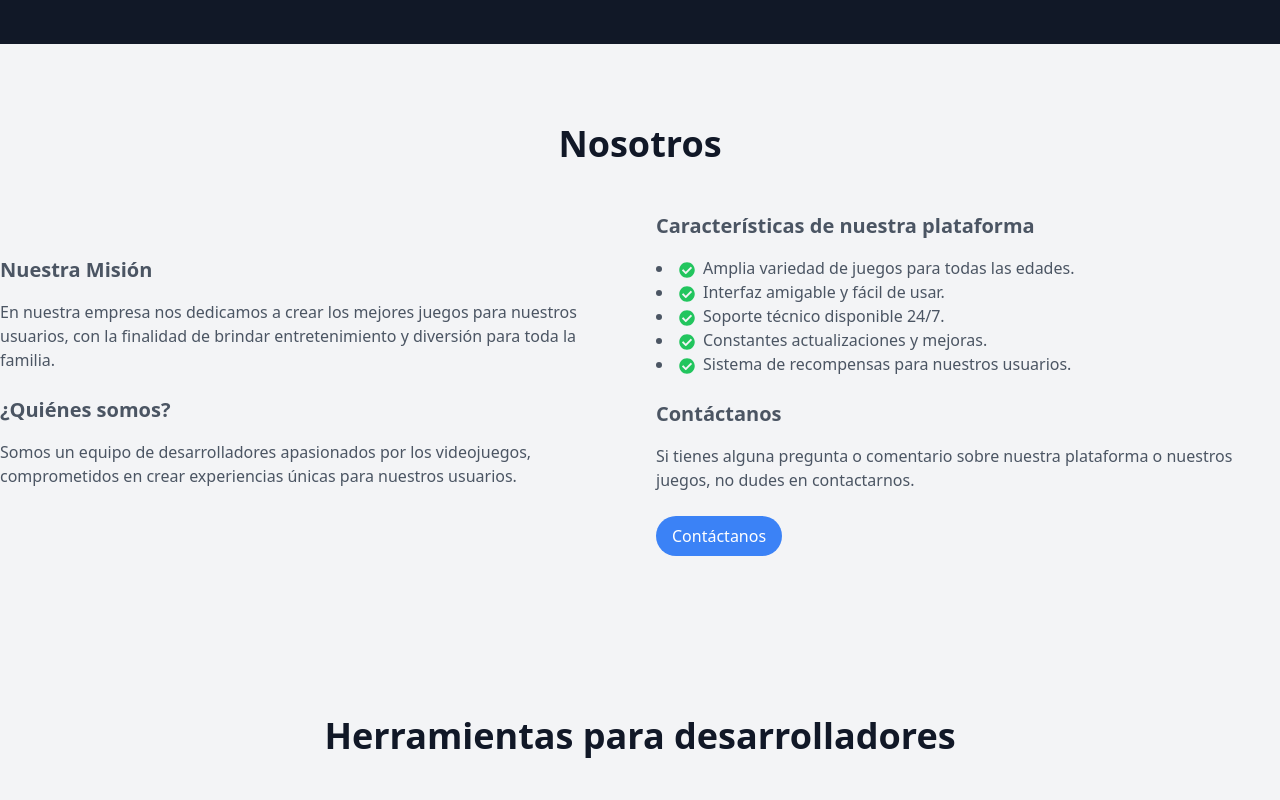
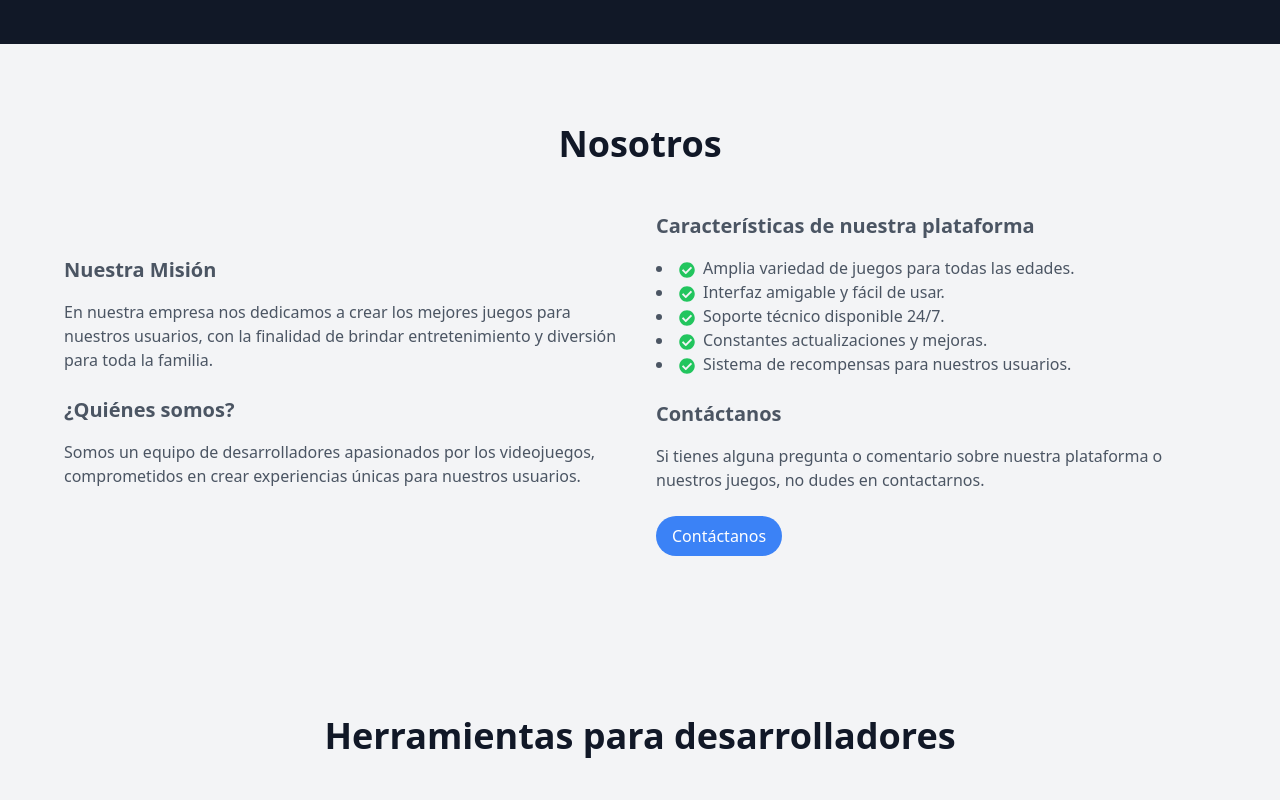
Before and after one commit to bastianalzate/landing-games, a Next.js app: page / in a window 1280 px wide. Shown: the part 1400-2200 px from the top of the page. Built offline with nearby package versions, Linux system fonts and the light colour scheme; grey boxes are pictures that could not be loaded.

Commit message:
reorganice sizes in widths

```diff
--- a/src/components/AboutSection.js
+++ b/src/components/AboutSection.js
@@ -4,7 +4,7 @@ import { FaCheckCircle } from "react-icons/fa";
 const AboutSection = () => {
   return (
     <section id="about-section" className="py-8 md:py-20 bg-gray-100">
-      <div className="container mx-auto px-4 md:px-0">
+      <div className="container w-90 max-w-screen-xl mx-auto px-4 md:px-0">
         <h2 className="text-4xl font-bold text-center text-gray-900 mb-12">Nosotros</h2>
         <div className="flex flex-wrap items-center -mx-4">
           <div className="w-full md:w-1/2 px-4 mb-8 md:mb-0">
--- a/src/components/Footer.js
+++ b/src/components/Footer.js
@@ -13,7 +13,7 @@ const Footer = () => {
   return (
     <footer className="bg-gray-900 text-white pt-8">
       <div className="w-100 mx-auto">
-        <div className="w-90 mx-auto flex flex-col md:flex-row justify-between items-center px-4 sm:px-6 lg:px-8 py-5">
+        <div className="w-90 max-w-screen-xl mx-auto flex flex-col md:flex-row justify-between items-center px-4 sm:px-6 lg:px-8 py-5">
           <div className="flex items-center justify-center md:justify-start space-x-4">
             <h2 className="text-2xl font-bold">VideoJuegos</h2>
           </div>
@@ -33,7 +33,7 @@ const Footer = () => {
           </div>
         </div>
         <div className="bg-gray-800 text-gray-400 py-4 mt-4">
-          <div className="w-90 mx-auto px-4 sm:px-6 lg:px-8">
+          <div className="w-90 max-w-screen-xl mx-auto px-4 sm:px-6 lg:px-8">
             <div className="flex items-center justify-between">
               <p className="text-sm">&copy; 2023 VideoJuegos Todos los derechos reservados.</p>
               <button onClick={handleScrollTop} className="bg-gray-600 hover:bg-gray-700 text-white py-2 px-4 rounded transition-colors duration-300 ease-in-out flex items-center">
--- a/src/components/Navbar.js
+++ b/src/components/Navbar.js
@@ -18,7 +18,7 @@ const Navbar = () => {
 
     return (
         <nav className="bg-gray-800 p-5">
-            <div className="md:flex justify-between items-center w-90 mx-auto">
+            <div className="md:flex justify-between items-center w-90 max-w-screen-xl mx-auto">
                 <div className="flex justify-between items-center">
                     <div>
                         <Link className="text-2xl font-bold text-white" href="/">
```
